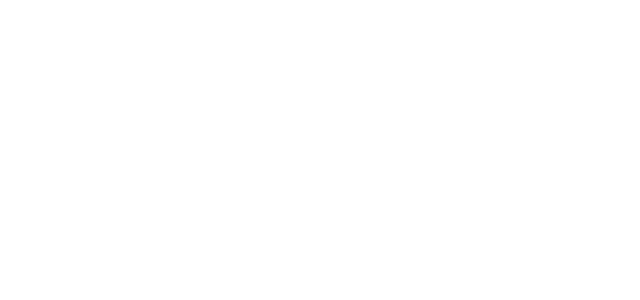
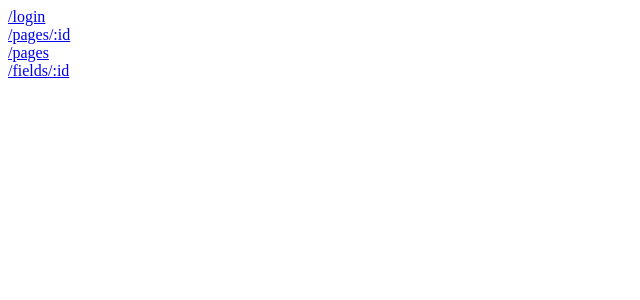
Before and after one commit to Rust-CMS/dashboard-cms, a Vue app: page / in a window 1280 px wide. Shown: the top 300 px of the page, without its empty margins (0-640 px from the left). Built offline with nearby package versions, Linux system fonts and the light colour scheme.

Commit message:
Added dynamic navbar.

```diff
--- a/src/App.vue
+++ b/src/App.vue
@@ -1,10 +1,29 @@
 <template>
-  <div id="app">
-    <div id="nav">
-    </div>
-    <router-view/>
-  </div>
+	<div id="app">
+		<Nav />
+		<section class="route-container">
+			<router-view />
+		</section>
+	</div>
 </template>
 
+<script>
+import Nav from "@/components/Nav";
+
+export default {
+	name: "App",
+	components: {
+		Nav,
+	},
+};
+</script>
+
 <style>
+#app {
+	display: flex;
+}
+
+.route-container {
+	flex: 1;
+}
 </style>
--- /dev/null
+++ b/src/components/Nav.vue
@@ -0,0 +1,37 @@
+<template>
+	<aside class="nav">
+		<NavItem v-for="(route, i) in routes" :key="i" :route="route" />
+	</aside>
+</template>
+
+<script>
+import NavItem from "@/components/NavItem";
+
+export default {
+	name: "Nav",
+	data() {
+		return {
+			routes: [],
+		};
+	},
+	components: {
+		NavItem,
+    },
+    created() {
+        this.get_all_routes();
+    },
+	methods: {
+		get_all_routes() {
+			this.routes = this.$router.options.routes;
+		},
+	},
+};
+</script>
+
+<style scoped>
+.nav {
+    display: flex;
+    flex-direction: column;
+	flex: 0.2;
+}
+</style>
--- /dev/null
+++ b/src/components/NavItem.vue
@@ -0,0 +1,21 @@
+<template>
+	<a :href="route.path">{{ route.path }}</a>
+</template>
+
+<script>
+export default {
+	name: "NavItem",
+	props: {
+		route: {
+			type: Object,
+			required: true,
+		},
+	},
+};
+</script>
+
+<style scoped>
+.navitem {
+	background-color: gray;
+}
+</style>
--- a/src/router/index.js
+++ b/src/router/index.js
@@ -11,18 +11,22 @@ Vue.use(VueRouter)
 const routes = [
 	{
 		path: "/login",
+		name: "Login",
 		component: Login
 	},
 	{
 		path: "/pages/:id",
+		name: "Page",
 		component: Page
 	},
 	{
 		path: "/pages",
+		name: "Pages",
 		component: Pages
 	},
 	{
 		path: "/fields/:id",
+		name: "Field",
 		component: Field
 	}
 ]
```
